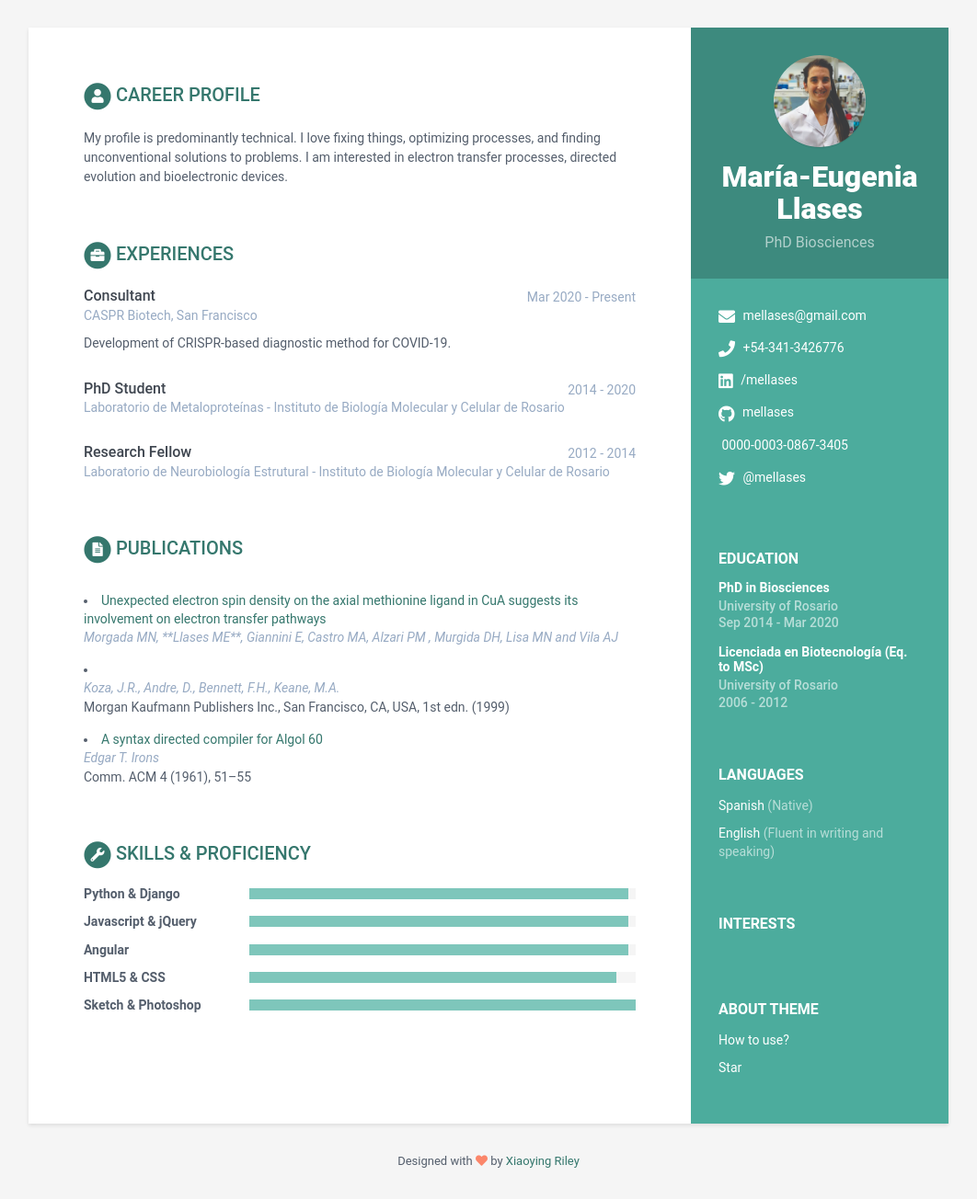
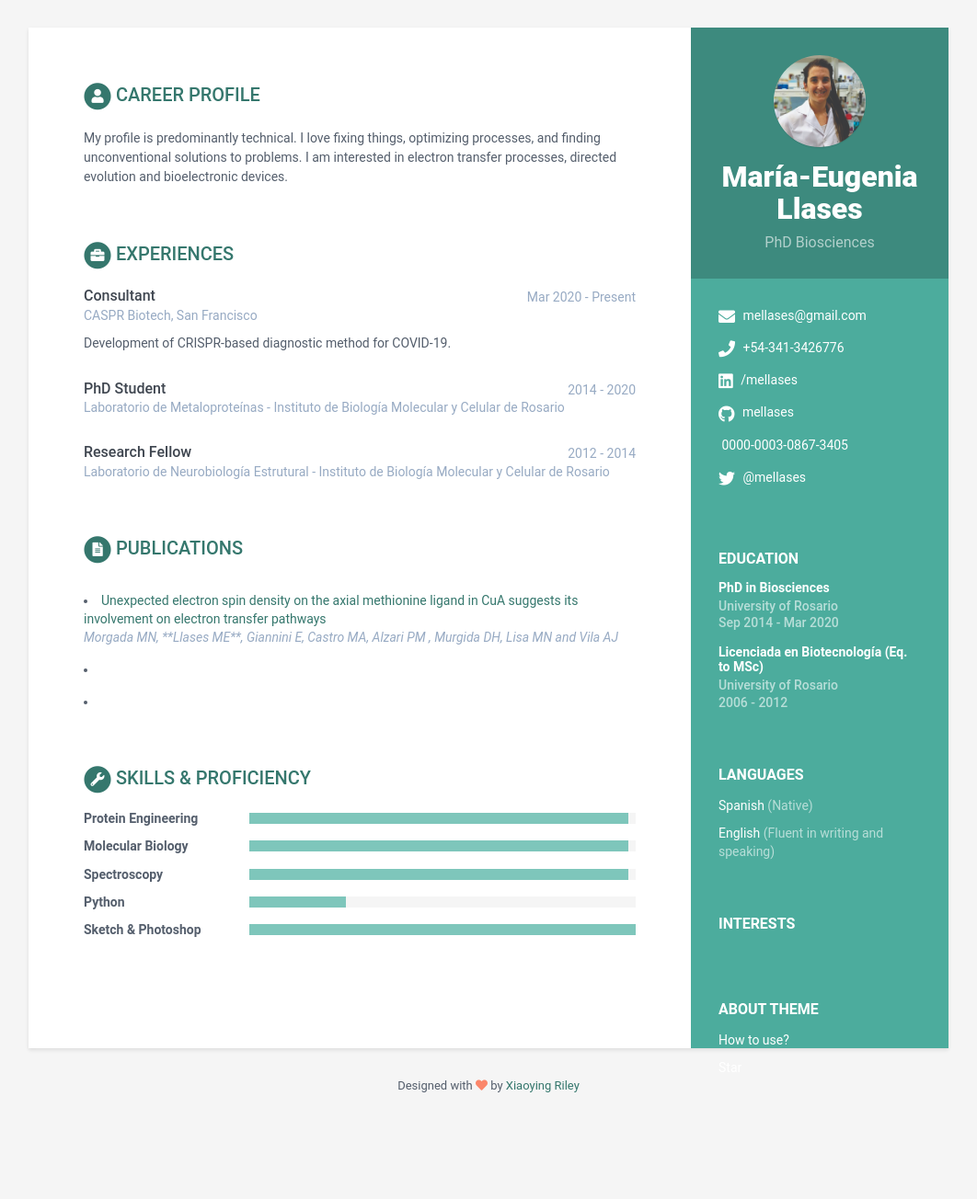
Before and after one commit to mellases/online-cv, a Jekyll site: the page built from index.html, in a window 1280 px wide. Shown: the whole page at 92% size, without its empty margins (109-1171 px from the left). Built offline with Jekyll 4.4.1, drawn with Linux system fonts in a browser that asks for light colours; after the commit the page ends 1222 px from its top, so only the background shows below that.

Commit message:
Update data.yml

```diff
--- a/_data/data.yml
+++ b/_data/data.yml
@@ -93,29 +93,29 @@ publications:
 
       - title:
         link: "#"
-        authors: Koza, J.R., Andre, D., Bennett, F.H., Keane, M.A.
-        conference: "Morgan Kaufmann Publishers Inc., San Francisco, CA, USA, 1st edn. (1999)"
+        authors:
+        conference:
 
-      - title: A syntax directed compiler for Algol 60
+      - title:
         link: "#"
-        authors: Edgar T. Irons
-        conference: "Comm. ACM 4 (1961), 51–55"
+        authors:
+        conference:
 
 skills:
     title: Skills &amp; Proficiency
 
     toolset:
-      - name: Python & Django
+      - name: Protein Engineering
         level: 98%
 
-      - name: Javascript & jQuery
+      - name: Molecular Biology
         level: 98%
 
-      - name: Angular
+      - name: Spectroscopy
         level: 98%
 
-      - name: HTML5 & CSS
-        level: 95%
+      - name: Python
+        level: 25%
 
       - name: Sketch & Photoshop
         level: 100%
```
